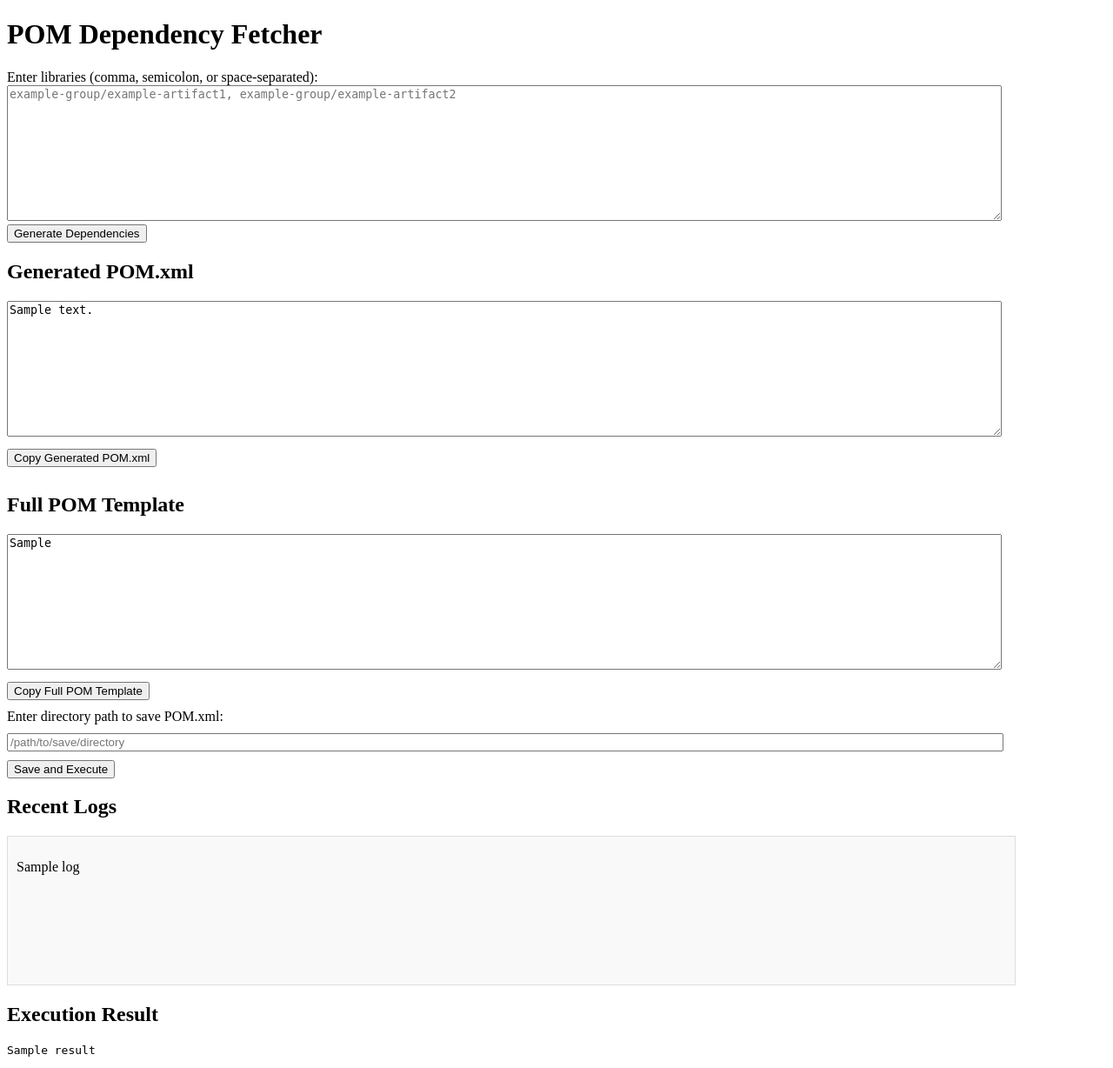
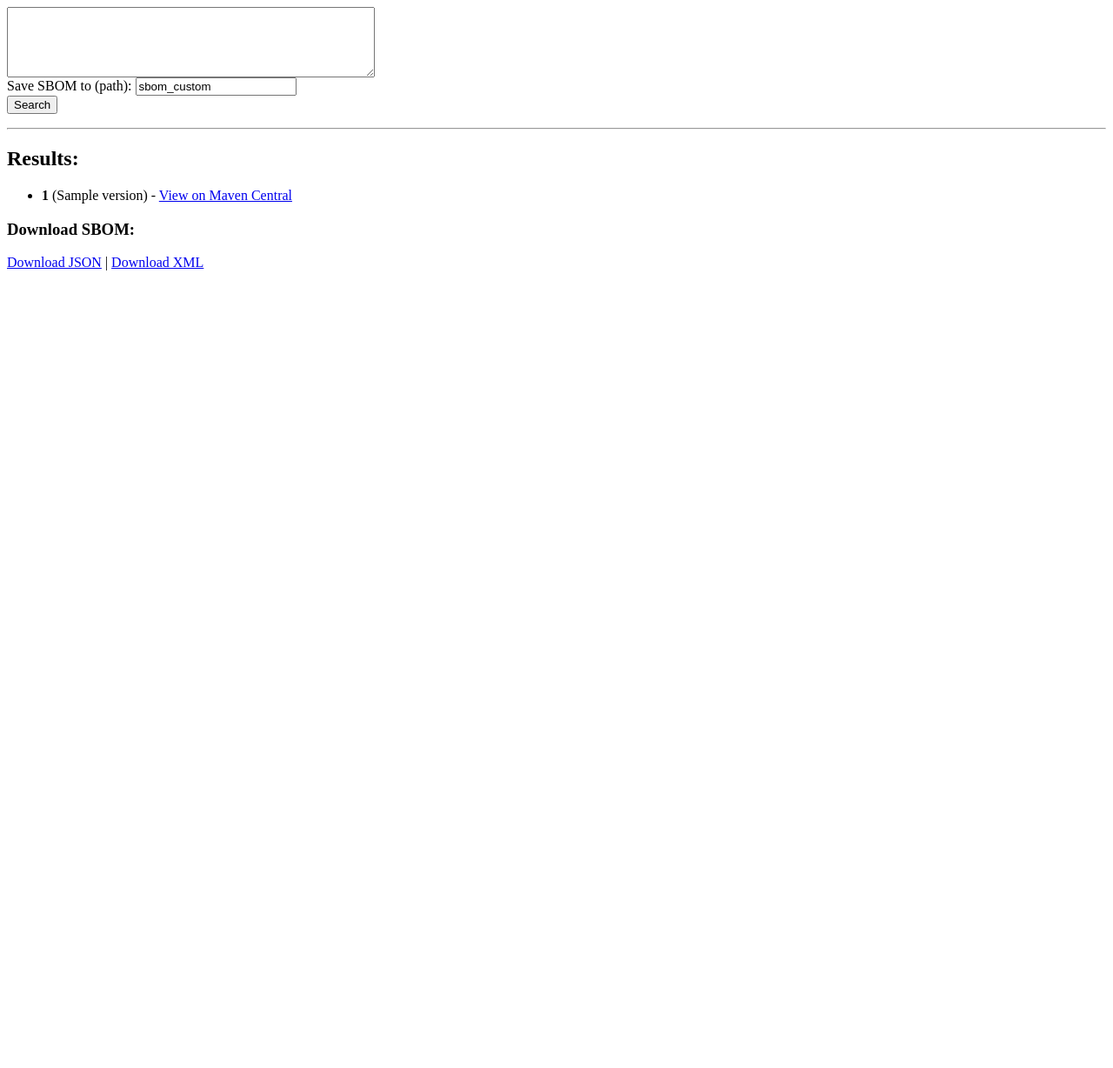
Before and after one commit to xaero-w/PomGenerator, a Flask app: template templates/index.html in a window 1280 px wide. Shown: the whole page at 87% size. After the commit the page ends 311 px from the top, so only its background shows below. Run offline with Flask 3, Linux system fonts and the light colour scheme; the template is opened without the code that fills it: most values are stand-ins (such as "Sample title", 1, 10 or a date in 2020).

Commit message:
new concept

```diff
--- a/app.py
+++ b/app.py
@@ -1,109 +1,118 @@
-from flask import Flask, request, render_template
+from flask import Flask, request, render_template, send_file
+import requests
+import subprocess
 import os
-import re
-from datetime import datetime
 
 app = Flask(__name__)
 
-# Путь к шаблону POM.xml
-TEMPLATE_POM_PATH = 'templates/pom.xml'
-# Путь к файлу логов
-LOG_FILE_PATH = 'logs.txt'
+MAVEN_SEARCH_API = "https://search.maven.org/solrsearch/select"
+SBOM_DIR = "sbom_files"
+os.makedirs(SBOM_DIR, exist_ok=True)
 
-@app.route('/', methods=['GET'])
-def index():
-    # Читаем последние 10 логов
-    logs = []
-    if os.path.exists(LOG_FILE_PATH):
-        with open(LOG_FILE_PATH, 'r') as log_file:
-            logs = log_file.readlines()[-10:]  # Берём последние 10 записей
-    return render_template('index.html', logs=logs)
+def search_maven_library(artifact_id, version):
+    params = {
+        "q": f"a:{artifact_id} AND v:{version}",
+        "wt": "json"
+    }
+    response = requests.get(MAVEN_SEARCH_API, params=params)
+    data = response.json()
 
-@app.route('/fetch', methods=['POST'])
-def fetch_dependencies():
-    # Получаем список зависимостей от пользователя
-    libraries = request.form.get('library')
+    if data["response"]["numFound"] > 0:
+        doc = data["response"]["docs"][0]
+        return {
+            "groupId": doc.get("g", "N/A"),
+            "artifactId": doc.get("a", "N/A"),
+            "version": doc.get("v", "N/A"),
+            "packaging": doc.get("p", "jar"),
+            "repository": "Maven Central",
+            "url": f"https://search.maven.org/artifact/{doc.get('g', 'N/A')}/{doc.get('a', 'N/A')}/{doc.get('v', 'N/A')}/{doc.get('p', 'jar')}"
+        }
+    return None
 
-    if not libraries:
-        return "<p>Error: No libraries provided. Please go back and try again.</p>", 400
+def generate_sbom(libraries, custom_path):
+    os.makedirs(custom_path, exist_ok=True)
+    sbom_json_path = os.path.join(SBOM_DIR, "multi-lib-bom.json")
+    sbom_xml_path = os.path.join(SBOM_DIR, "multi-lib-bom.xml")
+    custom_json_path = os.path.join(custom_path, "multi-lib-bom.json")
+    custom_xml_path = os.path.join(custom_path, "multi-lib-bom.xml")
+    temp_pom = os.path.join(SBOM_DIR, "temp-pom.xml")
 
     try:
-        # Разделяем библиотеки (по запятой, точке с запятой или пробелу)
-        libraries = [lib.strip() for lib in re.split(r'[;,\\s]+', libraries) if lib.strip()]
+        # 1. Создаём временный POM-файл со всеми найденными библиотеками
+        with open(temp_pom, "w") as pom:
+            pom.write("""
+            <project xmlns="http://maven.apache.org/POM/4.0.0"
+                xmlns:xsi="http://www.w3.org/2001/XMLSchema-instance"
+                xsi:schemaLocation="http://maven.apache.org/POM/4.0.0 http://maven.apache.org/xsd/maven-4.0.0.xsd">
+                <modelVersion>4.0.0</modelVersion>
+                <groupId>temp.sbom</groupId>
+                <artifactId>temp-sbom-project</artifactId>
+                <version>1.0-SNAPSHOT</version>
+                <dependencies>
+            """)
+            for lib in libraries:
+                pom.write(f"""
+                    <dependency>
+                        <groupId>{lib['groupId']}</groupId>
+                        <artifactId>{lib['artifactId']}</artifactId>
+                        <version>{lib['version']}</version>
+                    </dependency>
+                """)
+            pom.write("""
+                </dependencies>
+            </project>
+            """)
 
-        dependencies = []
-        for library in libraries:
-            try:
-                # Проверяем формат: groupId/artifactId/version
-                parts = library.split('/')
-                if len(parts) == 3:
-                    group_id, artifact_id, version = parts
-                elif len(parts) == 2:
-                    group_id, artifact_id = parts
-                    version = "LATEST"  # Если версия отсутствует, подставляем "LATEST"
-                else:
-                    raise ValueError("Invalid format")
+        # 2. Генерируем SBOM в JSON и XML
+        subprocess.run([
+            "mvn", "org.cyclonedx:cyclonedx-maven-plugin:makeBom",
+            "-f", temp_pom,
+            f"-DoutputDirectory={SBOM_DIR}",
+            "-DoutputFormat=all",
+            "-DincludeCompileScope",
+            "-DincludeProvidedScope",
+            "-DincludeRuntimeScope",
+            "-DincludeSystemScope",
+            "-DincludeDependencies"
+        ], check=True)
 
-                # Формируем строку зависимости
-                dependency = f"""
-<dependency>
-    <groupId>{group_id}</groupId>
-    <artifactId>{artifact_id}</artifactId>
-    <version>{version}</version>
-</dependency>"""
-                dependencies.append(dependency.strip())
-            except ValueError:
-                dependencies.append(f"<!-- Invalid format: {library} -->")
+        # 3. Копируем SBOM в пользовательский каталог
+        subprocess.run(["cp", sbom_json_path, custom_json_path], check=True)
+        subprocess.run(["cp", sbom_xml_path, custom_xml_path], check=True)
 
-        # Объединяем зависимости в одну строку
-        pom_content = "\n".join(dependencies)
+        return sbom_json_path, sbom_xml_path, custom_json_path, custom_xml_path
+    except subprocess.CalledProcessError:
+        return None, None, None, None
 
-        # Загружаем шаблон POM.xml
-        if not os.path.exists(TEMPLATE_POM_PATH):
-            return f"<p>Error: Template POM file not found at {TEMPLATE_POM_PATH}.</p>", 500
+@app.route('/', methods=['GET', 'POST'])
+def index():
+    if request.method == 'POST':
+        search_query = request.form.get("query", "")
+        custom_path = request.form.get("custom_path", "sbom_custom")
+        libraries = [lib.strip() for lib in search_query.replace("\n", " ").replace(",", " ").replace(";", " ").split(" ") if lib.strip()]
 
-        with open(TEMPLATE_POM_PATH, 'r') as template_file:
-            template_content = template_file.read()
+        found_libs = []
+        for lib in libraries:
+            if "/" in lib:
+                artifact_id, version = lib.split("/")
+                result = search_maven_library(artifact_id, version)
+                if result:
+                    found_libs.append(result)
 
-        # Заменяем маркер {insert} на зависимости
-        full_pom = template_content.replace('{insert}', pom_content)
+        sbom_json, sbom_xml, custom_json, custom_xml = generate_sbom(found_libs, custom_path) if found_libs else (None, None, None, None)
 
-        return render_template('index.html', content=pom_content, full_pom=full_pom)
-    except Exception as e:
-        return f"<p>Error: {str(e)}</p>", 500
+        return render_template("index.html", results=found_libs, query=search_query,
+                               sbom_json_url="/download_sbom/json" if sbom_json else None,
+                               sbom_xml_url="/download_sbom/xml" if sbom_xml else None)
 
-@app.route('/save_pom', methods=['POST'])
-def save_pom():
-    # Получаем полный POM и путь от пользователя
-    full_pom = request.form.get('full_pom')
-    save_path = request.form.get('save_path')
+    return render_template("index.html", results=None, query=None, sbom_json_url=None, sbom_xml_url=None)
 
-    if not full_pom or not save_path:
-        return "<p>Error: Missing Full POM content or save path.</p>", 400
-
-    try:
-        # Убедимся, что директория существует
-        os.makedirs(save_path, exist_ok=True)
-
-        # Сохраняем POM.xml в указанную директорию
-        pom_file_path = os.path.join(save_path, 'pom.xml')
-        with open(pom_file_path, 'w') as file:
-            file.write(full_pom.strip())
-
-        # Логируем информацию о генерации
-        log_entry = f"{datetime.now().isoformat()} | Saved to: {pom_file_path}\n"
-        with open(LOG_FILE_PATH, 'a') as log_file:
-            log_file.write(log_entry)
-
-        # Читаем последние 10 логов
-        logs = []
-        if os.path.exists(LOG_FILE_PATH):
-            with open(LOG_FILE_PATH, 'r') as log_file:
-                logs = log_file.readlines()[-10:]  # Берём последние 10 записей
-
-        return render_template('index.html', result=f"POM.xml saved successfully to {pom_file_path}.", logs=logs)
-    except Exception as e:
-        return f"<p>Error: {str(e)}</p>", 500
+@app.route('/download_sbom/<format>')
+def download_sbom(format):
+    sbom_path = os.path.join(SBOM_DIR, f"multi-lib-bom.{format}")
+    if os.path.exists(sbom_path):
+        return send_file(sbom_path, as_attachment=True)
+    return "SBOM file not found", 404
 
 if __name__ == '__main__':
     app.run(debug=True)
--- a/logs.txt
+++ /dev/null
@@ -1,3 +0,0 @@
-2025-01-22T02:05:10.373619 | Saved to: /home/xaero/Documents/WO-14752297/pom/pom.xml
-2025-01-22T02:05:42.391346 | Saved to: /home/xaero/Documents/WO-14752297/pom.xml
-2025-01-22T02:06:05.051942 | Saved to: /home/xaero/Documents/WO-14752297/sbom/pom.xml
--- a/templates/index.html
+++ b/templates/index.html
@@ -1,79 +1,27 @@
-<!DOCTYPE html>
-<html lang="en">
-<head>
-    <meta charset="UTF-8">
-    <meta name="viewport" content="width=device-width, initial-scale=1.0">
-    <title>POM Dependency Fetcher</title>
-    <style>
-        textarea {
-            width: 90%;
-            height: 150px;
-            resize: both;
-        }
-        input[type="text"] {
-            width: 90%;
-            margin: 10px 0;
-        }
-        .copy-button {
-            margin: 10px 0;
-        }
-        .log-box {
-            width: 90%;
-            height: 150px;
-            overflow-y: scroll;
-            background: #f9f9f9;
-            border: 1px solid #ddd;
-            padding: 10px;
-        }
-    </style>
-    <script>
-        function copyToClipboard(id) {
-            const textarea = document.getElementById(id);
-            textarea.select();
-            document.execCommand("copy");
-            alert("Copied!");
-        }
-    </script>
-</head>
-<body>
-    <h1>POM Dependency Fetcher</h1>
+<form method="post">
+    <textarea name="query" rows="5" cols="50">{{ query or '' }}</textarea>
+    <br>
+    <label for="custom_path">Save SBOM to (path):</label>
+    <input type="text" name="custom_path" value="sbom_custom">
+    <br>
+    <button type="submit">Search</button>
+</form>
 
-    <!-- Форма для ввода зависимостей -->
-    <form method="post" action="/fetch">
-        <label for="library">Enter libraries (comma, semicolon, or space-separated):</label><br>
-        <textarea id="library" name="library" placeholder="example-group/example-artifact1, example-group/example-artifact2"></textarea><br>
-        <input type="submit" value="Generate Dependencies">
-    </form>
+<hr>
 
-    {% if content %}
-    <h2>Generated POM.xml</h2>
-    <textarea id="generated-pom">{{ content }}</textarea>
-    <button class="copy-button" onclick="copyToClipboard('generated-pom')">Copy Generated POM.xml</button>
-
-    <h2>Full POM Template</h2>
-    <textarea id="full-pom" readonly>{{ full_pom }}</textarea>
-    <button class="copy-button" onclick="copyToClipboard('full-pom')">Copy Full POM Template</button>
-
-    <form method="post" action="/save_pom">
-        <label for="save_path">Enter directory path to save POM.xml:</label><br>
-        <input type="text" id="save_path" name="save_path" placeholder="/path/to/save/directory" required><br>
-        <input type="hidden" name="full_pom" value="{{ full_pom }}">
-        <input type="submit" value="Save and Execute">
-    </form>
+{% if results %}
+    <h2>Results:</h2>
+    <ul>
+    {% for result in results %}
+        <li>
+            <strong>{{ result.artifactId }}</strong> ({{ result.version }}) -
+            <a href="{{ result.url }}" target="_blank">View on Maven Central</a>
+        </li>
+    {% endfor %}
+    </ul>
+    {% if sbom_json_url and sbom_xml_url %}
+        <h3>Download SBOM:</h3>
+        <a href="{{ sbom_json_url }}">Download JSON</a> |
+        <a href="{{ sbom_xml_url }}">Download XML</a>
     {% endif %}
-
-    {% if logs %}
-    <h2>Recent Logs</h2>
-    <div class="log-box">
-        {% for log in logs %}
-            <p>{{ log }}</p>
-        {% endfor %}
-    </div>
-    {% endif %}
-
-    {% if result %}
-    <h2>Execution Result</h2>
-    <pre>{{ result }}</pre>
-    {% endif %}
-</body>
-</html>
+{% endif %}
```
Also changed, not shown: lib/sonatype_search.py (deleted, +0 -43 lines), pom.xml (deleted, +0 -61 lines), static/scripts.js (deleted, +0 -16 lines), static/styles.css (deleted, +0 -45 lines), templates/pom.xml (deleted, +0 -57 lines), config.py (deleted), lib/dependency_track_uploader.py (deleted), lib/docker_runner.py (deleted), templates/dependency.xml (deleted), 2 other files.
